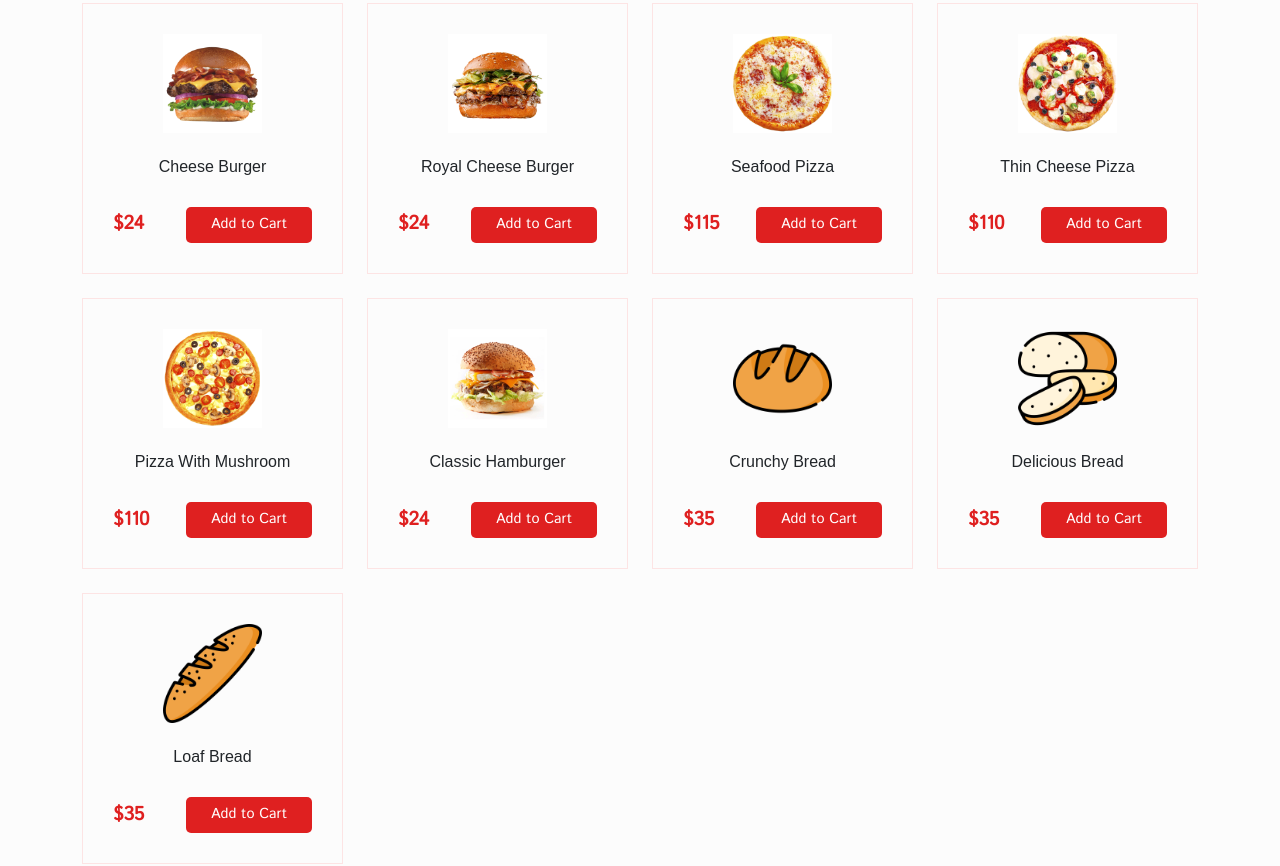
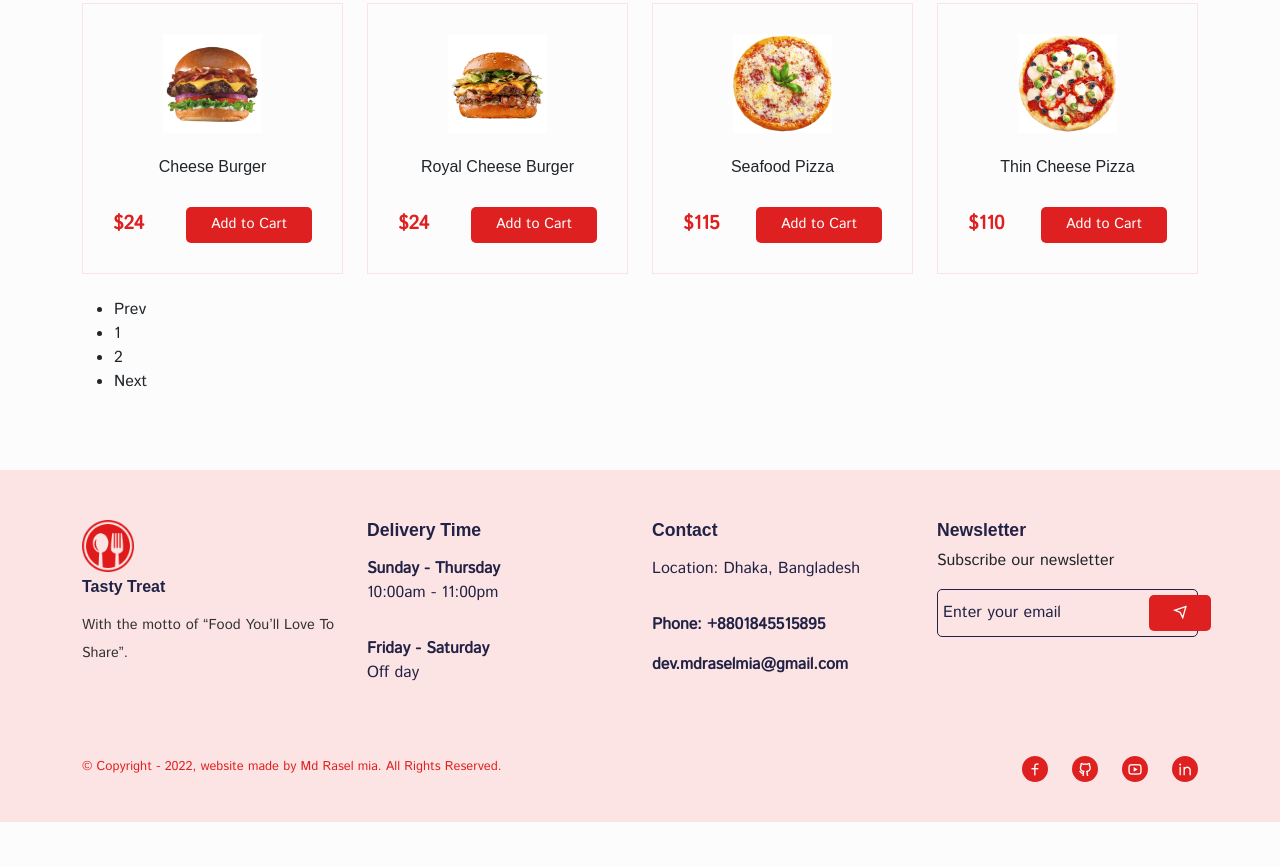
Before and after one commit to mdraselmiah95/tasty-treat-app, a React (Create React App) app: page /foods in a window 1280 px wide. Shown: the part 768-1634 px from the top of the page. After the commit the page ends 1590 px from the top, so only its background shows below. Built offline with nearby package versions, Linux system fonts and the light colour scheme; a web font is replaced by a local one.

Commit message:
WIP on Tasty Treat All Foods page

```diff
--- a/src/pages/AllFoods.jsx
+++ b/src/pages/AllFoods.jsx
@@ -19,7 +19,7 @@ const AllFoods = () => {
   const visitedPage = pageNumber * productPerPage;
   const displayPage = products.slice(visitedPage, visitedPage + productPerPage);
   const pageCount = Math.ceil(products.length / productPerPage);
-  const changedPage = ({ selected }) => {
+  const changePage = ({ selected }) => {
     setPageNumber(selected);
   };
 
@@ -55,7 +55,7 @@ const AllFoods = () => {
               </div>
             </Col>
 
-            {products
+            {displayPage
               ?.filter((item) => {
                 if (searchTerm.value === "") return item;
                 if (item.title.toLowerCase().includes(searchTerm.toLowerCase()))
@@ -66,6 +66,15 @@ const AllFoods = () => {
                   <ProductCard item={item} />
                 </Col>
               ))}
+            <div>
+              <ReactPaginate
+                pageCount={pageCount}
+                onPageChange={changePage}
+                previousLabel="Prev"
+                nextLabel="Next"
+                containerClassName="paginationBttn"
+              />
+            </div>
           </Row>
         </Container>
       </section>
```
